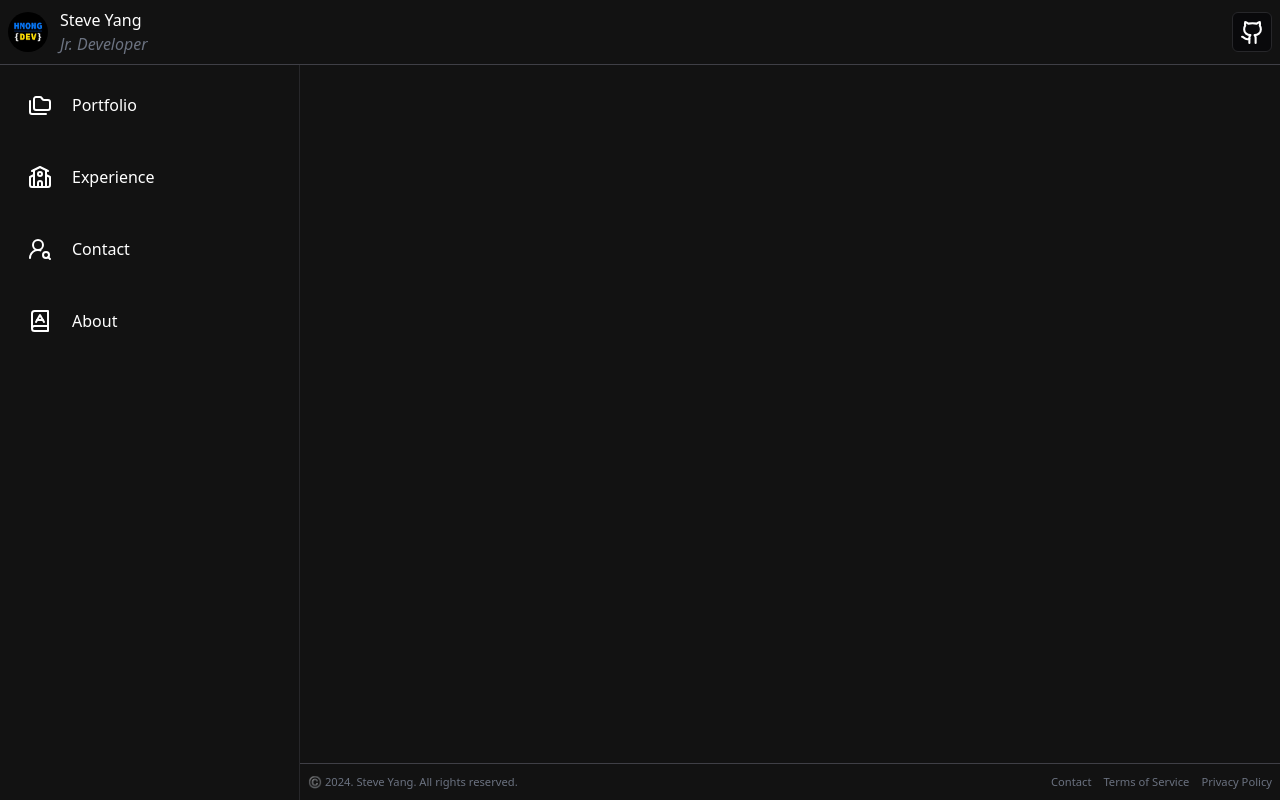
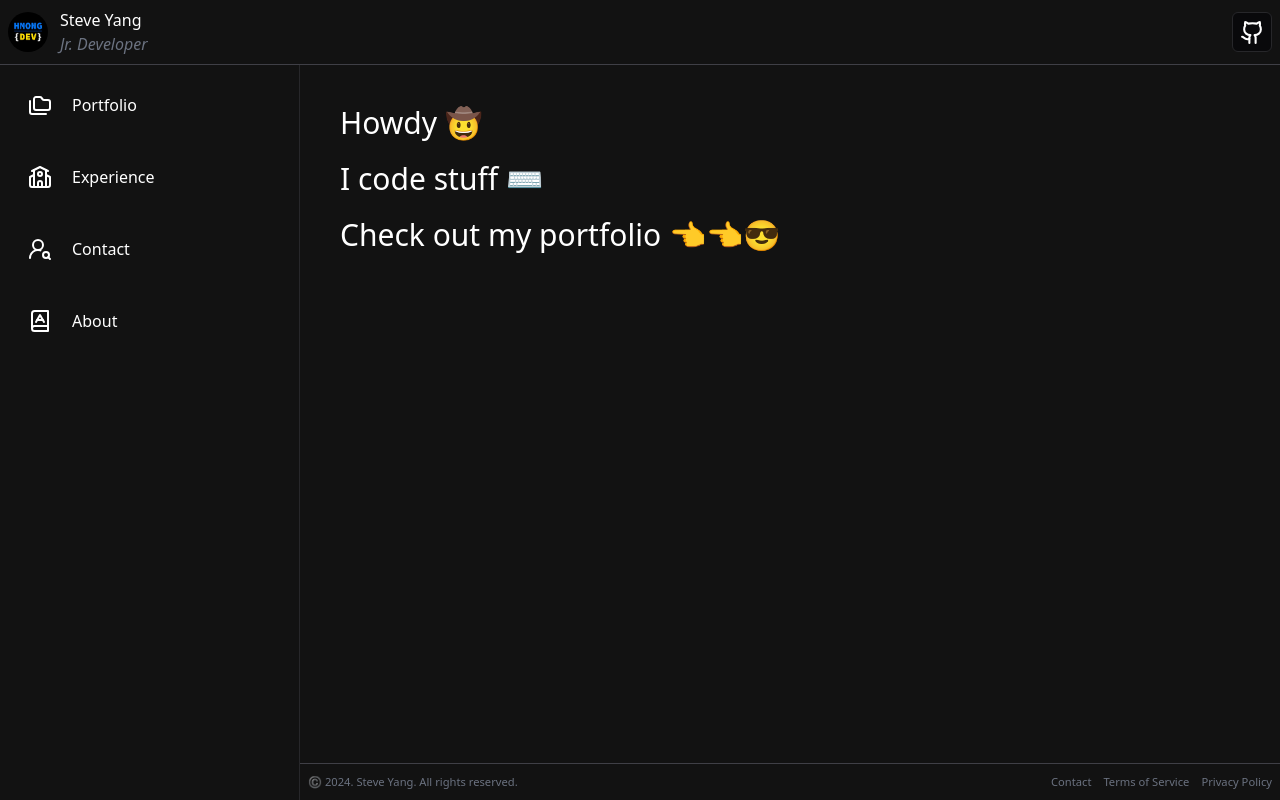
Before and after one commit to hmongdev/hmongdev-resume, a Next.js app: page / in a window 1280 px wide. Built offline with nearby package versions, Linux system fonts and the light colour scheme.

Commit message:
add homepage'

```diff
--- a/app/(root)/[page]/page.tsx
+++ b/app/(root)/[page]/page.tsx
@@ -2,6 +2,7 @@
 import About from '@/components/shared/About';
 import Contact from '@/components/shared/Contact';
 import Experience from '@/components/shared/Experience';
+import Home from '@/components/shared/Home';
 import Portfolio from '@/components/shared/Portfolio';
 import { usePathname } from 'next/navigation';
 
@@ -10,6 +11,7 @@ const DynamicPage = () => {
 
 	return (
 		<div className="flex grow">
+			{path === '/' ? <Home /> : null}
 			{path === '/portfolio' ? <Portfolio /> : null}
 			{path === '/experience' ? <Experience /> : null}
 			{path === '/contact' ? <Contact /> : null}
--- a/app/(root)/page.tsx
+++ b/app/(root)/page.tsx
@@ -1,5 +1,5 @@
 const page = () => {
-	return <h1>Home Page</h1>;
+	return <></>;
 };
 
 export default page;
--- /dev/null
+++ b/components/shared/Home.tsx
@@ -0,0 +1,13 @@
+const Home = () => {
+	return (
+		<main className="flex flex-col grow justify-start items-start p-10 gap-5">
+			<h1 className="text-3xl">Howdy 🤠</h1>
+			<h1 className="text-3xl">I code stuff ⌨️</h1>
+			<h1 className="text-3xl">
+				Check out my portfolio 👈👈😎
+			</h1>
+		</main>
+	);
+};
+
+export default Home;
```
